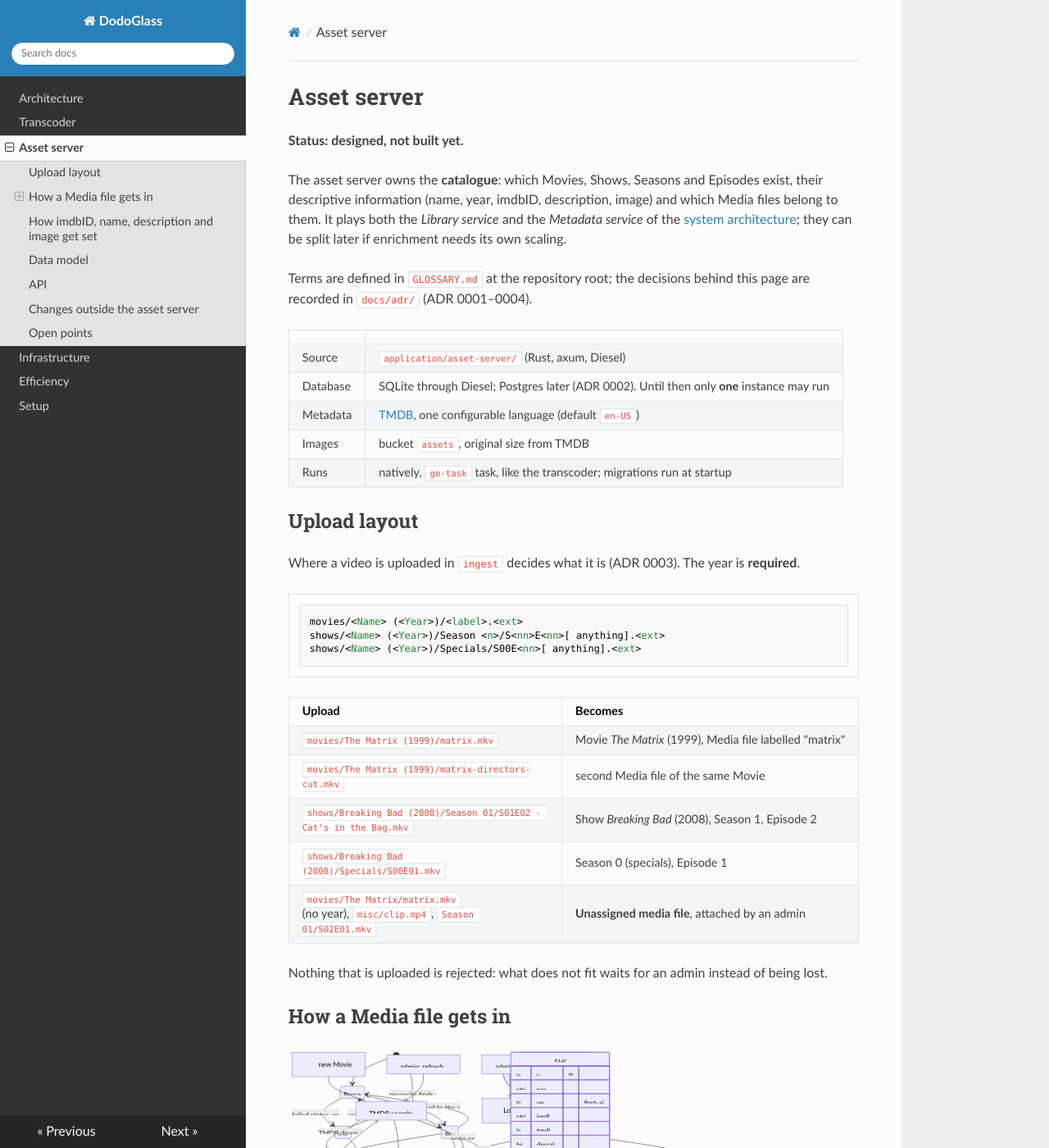
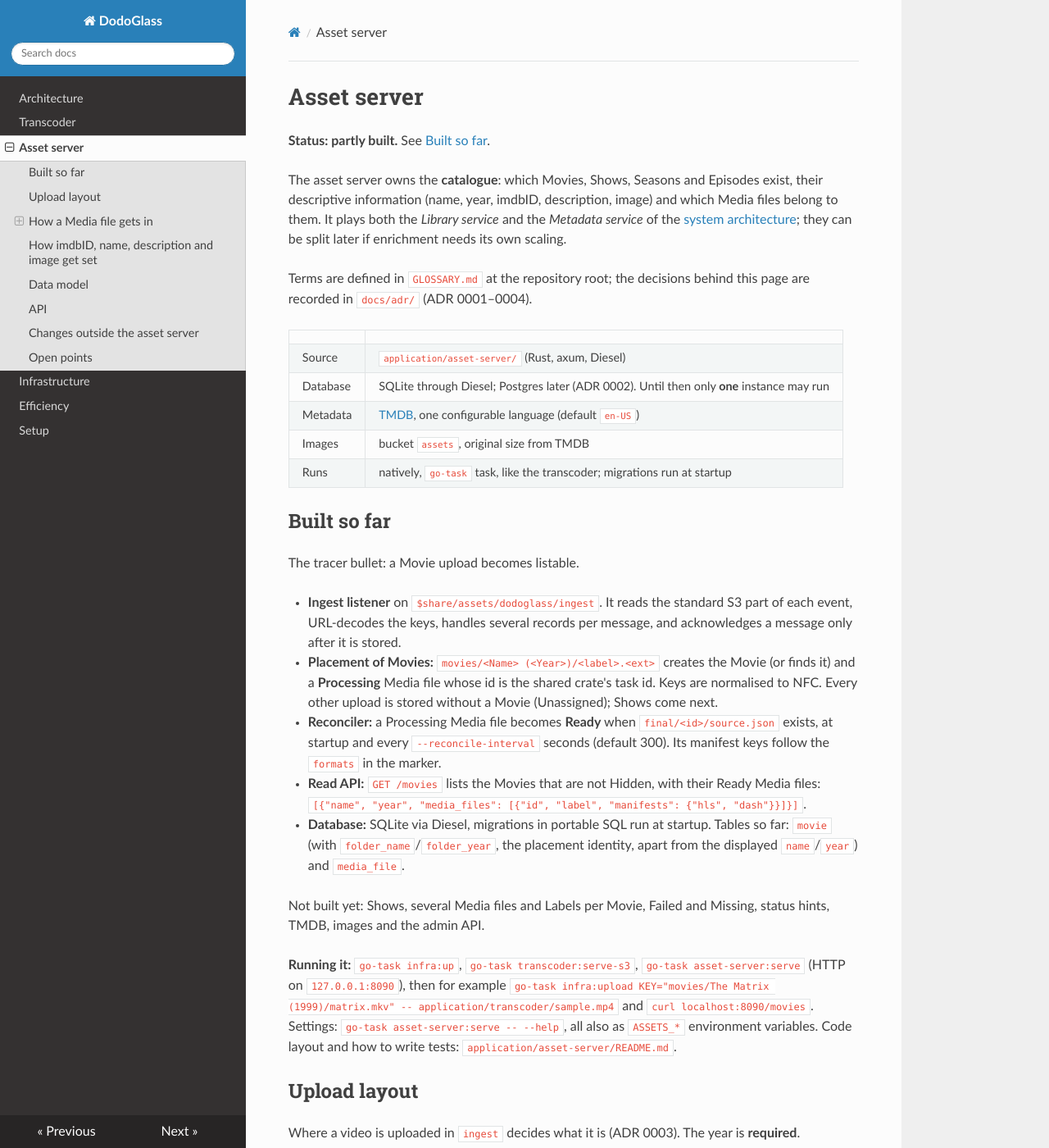
Before and after one commit to Domeimeie/DodoGlass, an MkDocs documentation site: the page built from docs/architecture/asset-server.md, in a window 1280 px wide and 1400 px high. Shown: the whole window at 82% size. Built offline with MkDocs 1.6.1, drawn with Linux system fonts in a browser that asks for light colours; nearby versions of some CDN libraries.

Commit message:
Document the asset server: what is built, how to run it, how to test it
Default HTTP port 8090 (8080 is often taken); log each upload seen.

Co-Authored-By: Claude Opus 5.5 <noreply@anthropic.com>

```diff
--- a/docs/architecture/asset-server.md
+++ b/docs/architecture/asset-server.md
@@ -1,6 +1,6 @@
 # Asset server
 
-**Status: designed, not built yet.**
+**Status: partly built.** See [Built so far](#built-so-far).
 
 The asset server owns the **catalogue**: which Movies, Shows, Seasons and Episodes exist, their
 descriptive information (name, year, imdbID, description, image) and which Media files belong to
@@ -17,6 +17,35 @@ in `docs/adr/` (ADR 0001–0004).
 | Metadata | [TMDB](https://www.themoviedb.org), one configurable language (default `en-US`) |
 | Images | bucket `assets`, original size from TMDB |
 | Runs | natively, `go-task` task, like the transcoder; migrations run at startup |
+
+## Built so far
+
+The tracer bullet: a Movie upload becomes listable.
+
+- **Ingest listener** on `$share/assets/dodoglass/ingest`. It reads the standard S3 part of each
+  event, URL-decodes the keys, handles several records per message, and acknowledges a message only
+  after it is stored.
+- **Placement of Movies:** `movies/<Name> (<Year>)/<label>.<ext>` creates the Movie (or finds it) and
+  a **Processing** Media file whose id is the shared crate's task id. Keys are normalised to NFC.
+  Every other upload is stored without a Movie (Unassigned); Shows come next.
+- **Reconciler:** a Processing Media file becomes **Ready** when `final/<id>/source.json` exists, at
+  startup and every `--reconcile-interval` seconds (default 300). Its manifest keys follow the
+  `formats` in the marker.
+- **Read API:** `GET /movies` lists the Movies that are not Hidden, with their Ready Media files:
+  `[{"name", "year", "media_files": [{"id", "label", "manifests": {"hls", "dash"}}]}]`.
+- **Database:** SQLite via Diesel, migrations in portable SQL run at startup. Tables so far: `movie`
+  (with `folder_name`/`folder_year`, the placement identity, apart from the displayed `name`/`year`)
+  and `media_file`.
+
+Not built yet: Shows, several Media files and Labels per Movie, Failed and Missing, status hints,
+TMDB, images and the admin API.
+
+**Running it:** `go-task infra:up`, `go-task transcoder:serve-s3`, `go-task asset-server:serve`
+(HTTP on `127.0.0.1:8090`), then for example
+`go-task infra:upload KEY="movies/The Matrix (1999)/matrix.mkv" -- application/transcoder/sample.mp4`
+and `curl localhost:8090/movies`. Settings: `go-task asset-server:serve -- --help`, all also as
+`ASSETS_*` environment variables. Code layout and how to write tests:
+`application/asset-server/README.md`.
 
 ## Upload layout
 
```
Also changed, not shown: docs/architecture/infrastructure.md (+11 -2 lines), application/asset-server/README.md (added), 2 other files.
